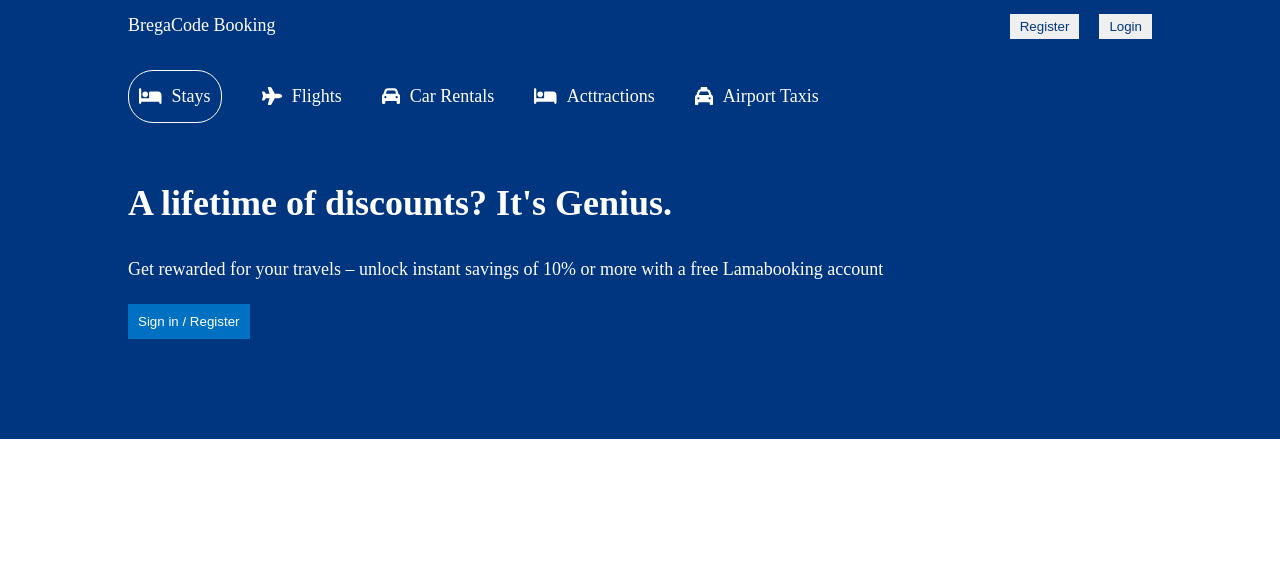
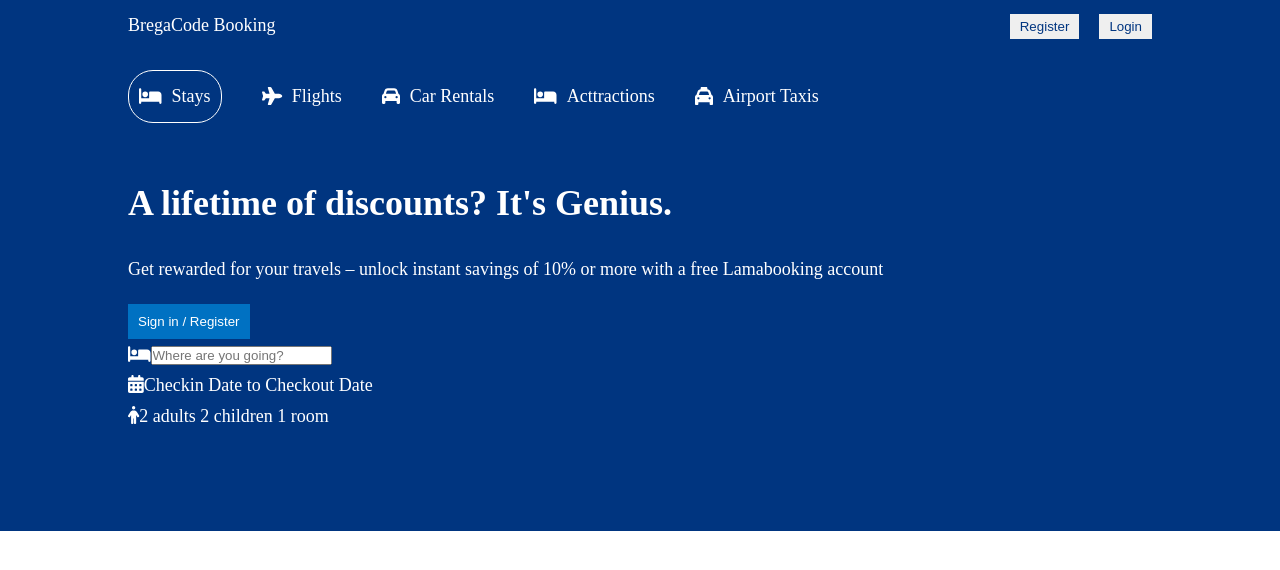
Before and after one commit to bregarulai/booking-nextjs, a Next.js app: page / in a window 1280 px wide. Shown: the top 570 px of the page. Built offline with nearby package versions, Linux system fonts and the light colour scheme.

Commit message:
created search bar jsx for header component

```diff
--- a/components/Header/Header.jsx
+++ b/components/Header/Header.jsx
@@ -2,7 +2,9 @@ import React from 'react';
 import { FontAwesomeIcon } from '@fortawesome/react-fontawesome';
 import {
   faBed,
+  faCalendarDays,
   faCar,
+  faPerson,
   faPlane,
   faTaxi,
 } from '@fortawesome/free-solid-svg-icons';
@@ -42,6 +44,28 @@ const Header = () => {
           with a free Lamabooking account
         </p>
         <button className='header__button'>Sign in / Register</button>
+        <div className='header__search'>
+          <div className='header__search-item'>
+            <FontAwesomeIcon icon={faBed} className='header__icon' />
+            <input
+              type='text'
+              placeholder='Where are you going?'
+              className='header__input'
+            />
+          </div>
+          <div className='header__search-item'>
+            <FontAwesomeIcon icon={faCalendarDays} className='header__icon' />
+            <span className='header__search-text'>
+              Checkin Date to Checkout Date
+            </span>
+          </div>
+          <div className='header__search-item'>
+            <FontAwesomeIcon icon={faPerson} className='header__icon' />
+            <span className='header__search-text'>
+              2 adults 2 children 1 room
+            </span>
+          </div>
+        </div>
       </div>
     </div>
   );
```
